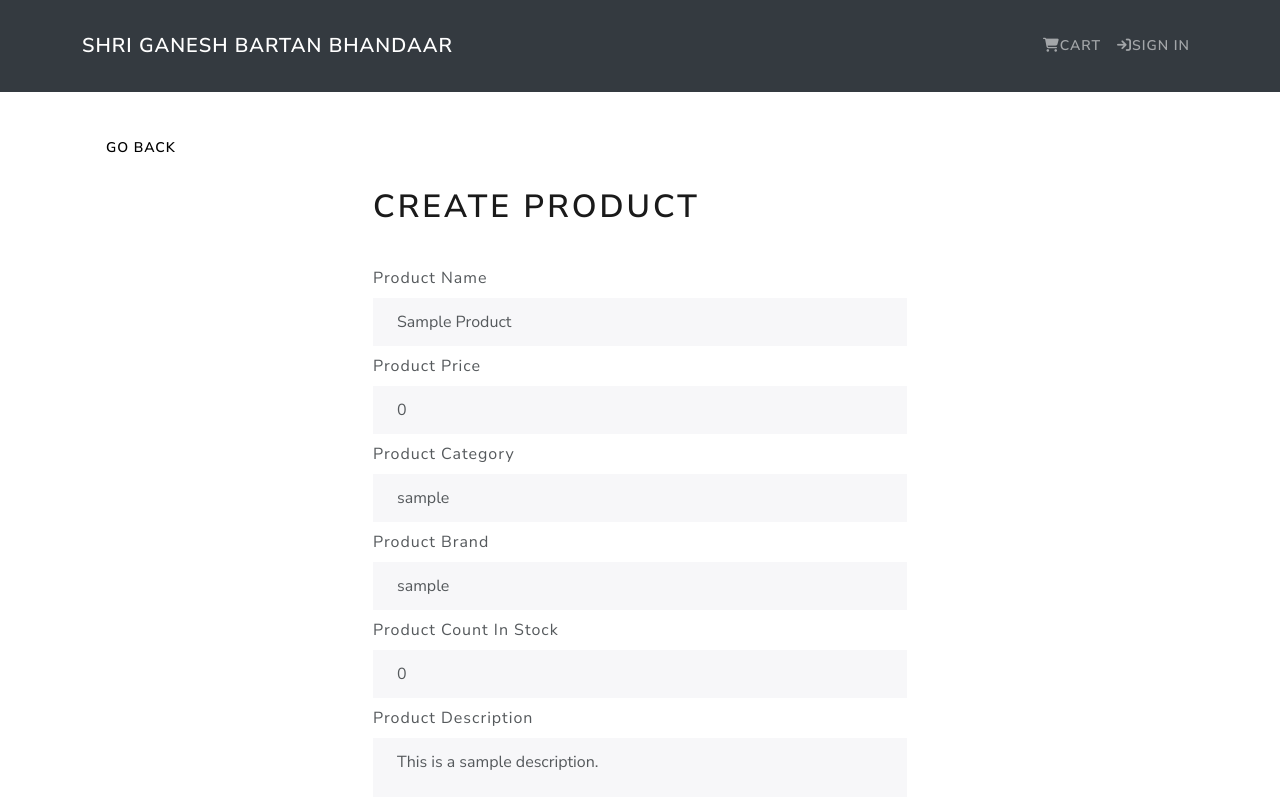
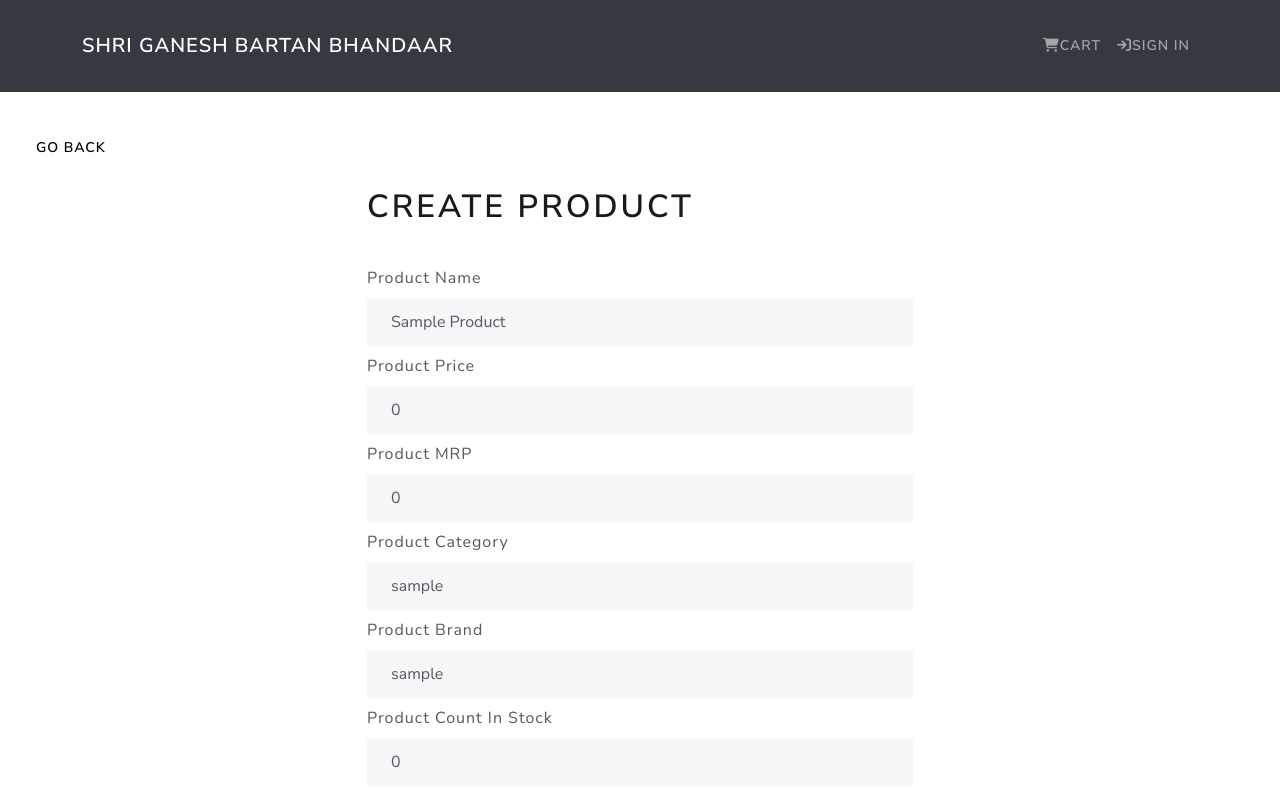
Before and after one commit to shbhm96/-shri-ganesh-bartan-bhandaar_frontend, a React (Create React App) app: page /admin/product/create in a window 1280 px wide. Shown: the top 797 px of the page. Built offline with nearby package versions, Linux system fonts and the light colour scheme.

Commit message:
adding discount option

```diff
--- a/src/App.js
+++ b/src/App.js
@@ -28,7 +28,7 @@ function App() {
     <Router>
       <Header/>
       <main className='py-3'>
-        <Container>
+        <Container fluid>
           <Routes>
           <Route path="/" element={<HomeScreen/>} exact/>
           <Route path="/admin/products" element={<ProductiListScreen/>} exact/>
--- a/src/action/productAction.js
+++ b/src/action/productAction.js
@@ -77,7 +77,7 @@ try{
 }
 }
 
-const createProduct = (Name,Price,Category,Brand,CountInStock,Description,Image) =>async(dispatch,getState)=>{
+const createProduct = (Name,Price,Category,Brand,CountInStock,Description,Image,MRP) =>async(dispatch,getState)=>{
 
     const productData = {
         name : Name,
@@ -86,7 +86,8 @@ const createProduct = (Name,Price,Category,Brand,CountInStock,Description,Image)
         brand : Brand,
         countInStock : CountInStock,
         description : Description,
-        image : Image
+        image : Image,
+        mrp:MRP
     }
 try{
     dispatch({
--- a/src/screens/ProductEditScreen.js
+++ b/src/screens/ProductEditScreen.js
@@ -25,6 +25,7 @@ const ProductEditScreen = () => {
   const[Description,setDescription] = useState("This is a sample description.")
   const[Image,setImage] = useState("/images/sample.jpg")
   const[file,setFile]= useState("")
+  const [MRP,setMRP]=useState(0)
 
   const[isImageUploading,setIsImageUploading] = useState()
   const formData = new FormData()
@@ -73,7 +74,7 @@ const ProductEditScreen = () => {
         setProductUploadErrorMsg("No Changes were made!!!")
         return
       }
-    dispatch(createProduct(Name,Price,Category,Brand,CountInStock,Description,Image))
+    dispatch(createProduct(Name,Price,Category,Brand,CountInStock,Description,Image,MRP))
   }
 
   useEffect(()=>{
@@ -106,6 +107,10 @@ const ProductEditScreen = () => {
           <Form.Group className="my-2"controlId='productPrice'>
             <Form.Label>Product Price</Form.Label>
             <Form.Control placeholder='Enter Product Price' type="Number" onChange={(e)=>setPrice(e.target.value)} value={Price}  />
+          </Form.Group>
+          <Form.Group className="my-2"controlId='productMRP'>
+            <Form.Label>Product MRP</Form.Label>
+            <Form.Control placeholder='Enter Product MRP' type="Number" onChange={(e)=>setMRP(e.target.value)} value={MRP}  />
           </Form.Group>
           <Form.Group className="my-2"controlId='productCategory'>
             <Form.Label>Product Category</Form.Label>
--- a/src/screens/ProductScreen.js
+++ b/src/screens/ProductScreen.js
@@ -26,6 +26,12 @@ const ProductScreen = ({history}) => {
         dispatch(productDetails(productId))
     },[dispatch,productId])
 
+    const productDiscount = (price,mrp)=>{
+        let mrp1 = Math.round(mrp)
+        let price1 = Math.round(price)
+        return Math.round((mrp1-price1)*100/mrp1)
+    }
+
 
   return (
     <>
@@ -47,7 +53,12 @@ const ProductScreen = ({history}) => {
                         <Rating value={product.rating} text={`${product.numReviews} reviews`}/>
                     </ListGroup.Item>
                     <ListGroup.Item>
-                        <b>Price &#x20B9; </b> {product.price}
+
+                        <span className='m-2' style={{color:"red",fontSize:"30px"}}>
+                            -{productDiscount(product.price,product.mrp)}%
+                        </span>{RupeeSign}{product.price}<br className='m-3'/>
+                        <span className='text-decoration-line-through fw-bold'>{RupeeSign}{product.mrp} </span>
+
                     </ListGroup.Item>
                     <ListGroup.Item>
                         <b>Description: </b><br/>
@@ -68,7 +79,9 @@ const ProductScreen = ({history}) => {
                                     Price:
                                 </Col>
                                 <Col>
-                                    <strong>{RupeeSign}{product.price}</strong>
+                                    <strong>
+                                        {RupeeSign}{product.price}
+                                    </strong>
                                 </Col>
                             </Row>
                         </ListGroup.Item>
```
